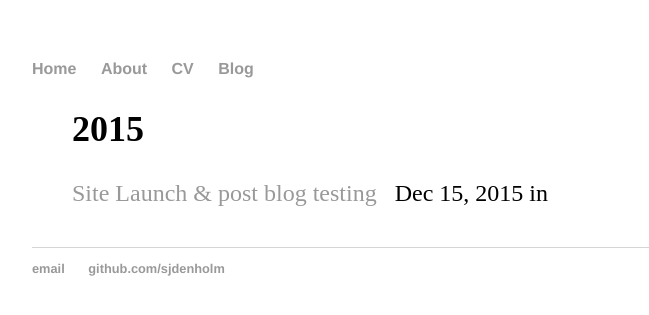
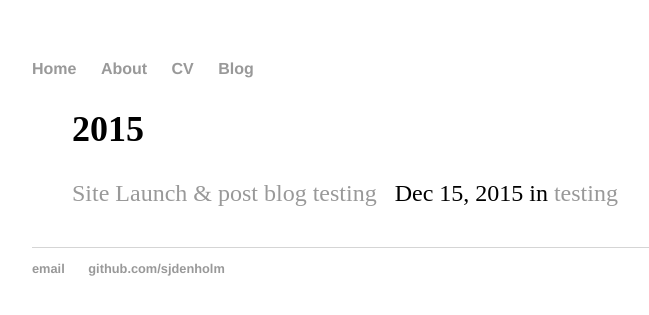
Before and after one commit to sjdenholm/sjdenholm.github.io, a Jekyll site: the page built from blog/index.html, in a window 1280 px wide. Shown: the top 315 px of the page, without its empty margins (160-809 px from the left). Built offline with Jekyll 4.4.1, drawn with Linux system fonts in a browser that asks for light colours.

Commit message:
Update index.html

```diff
--- a/blog/index.html
+++ b/blog/index.html
@@ -22,8 +22,8 @@ title: Scott's Blog
       &nbsp;
       <span class="post-date">{{ post.date | date: "%b %-d, %Y" }}</span>
       in
-      {% for category in post.categories %}
-        <a href="/category/{{category}}">{{category}}</a>
+      {% for tag in post.tags %}
+        <a href="/tag/{{tag}}">{{tag}}</a>
       {% endfor %}
     </li>
     <h2></h2>
```
